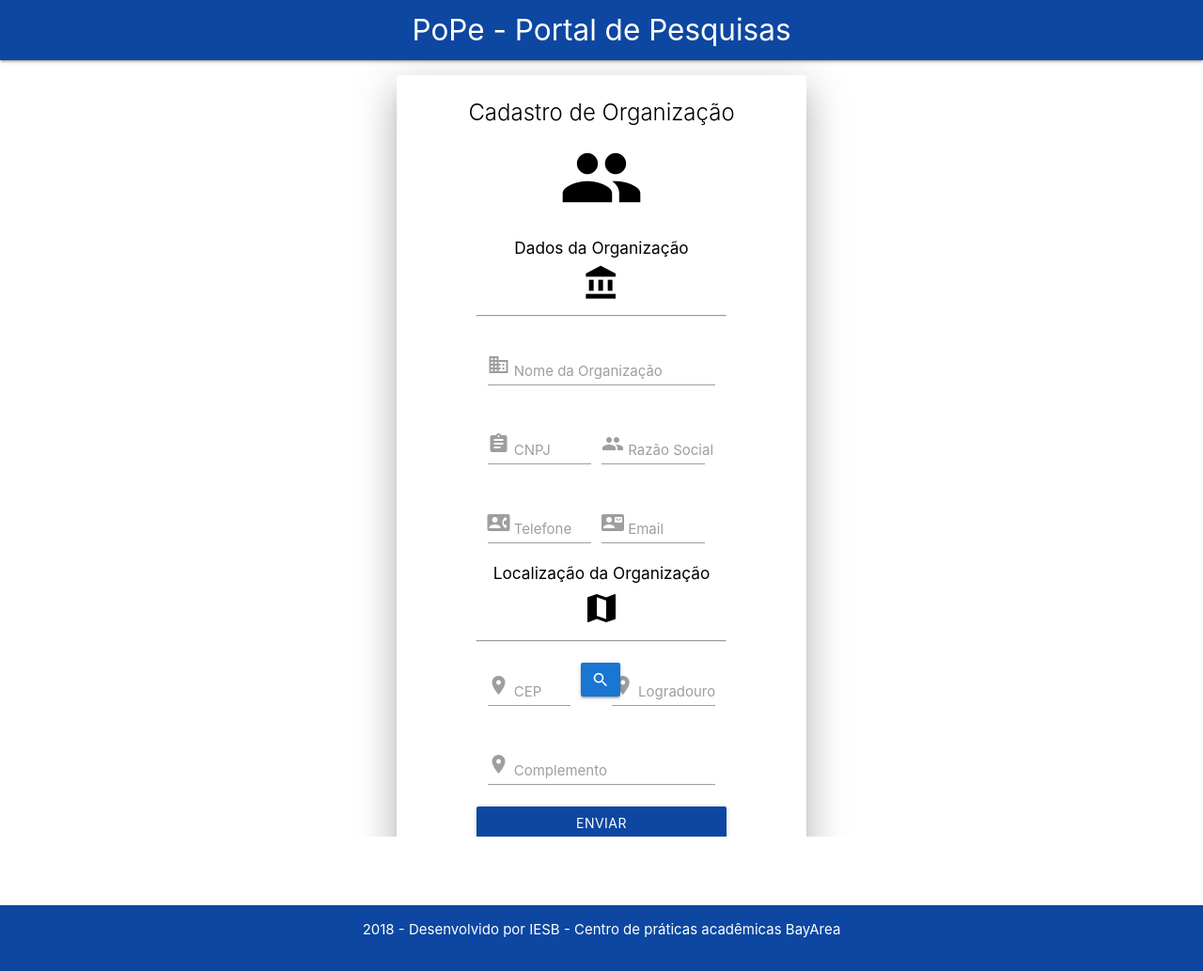
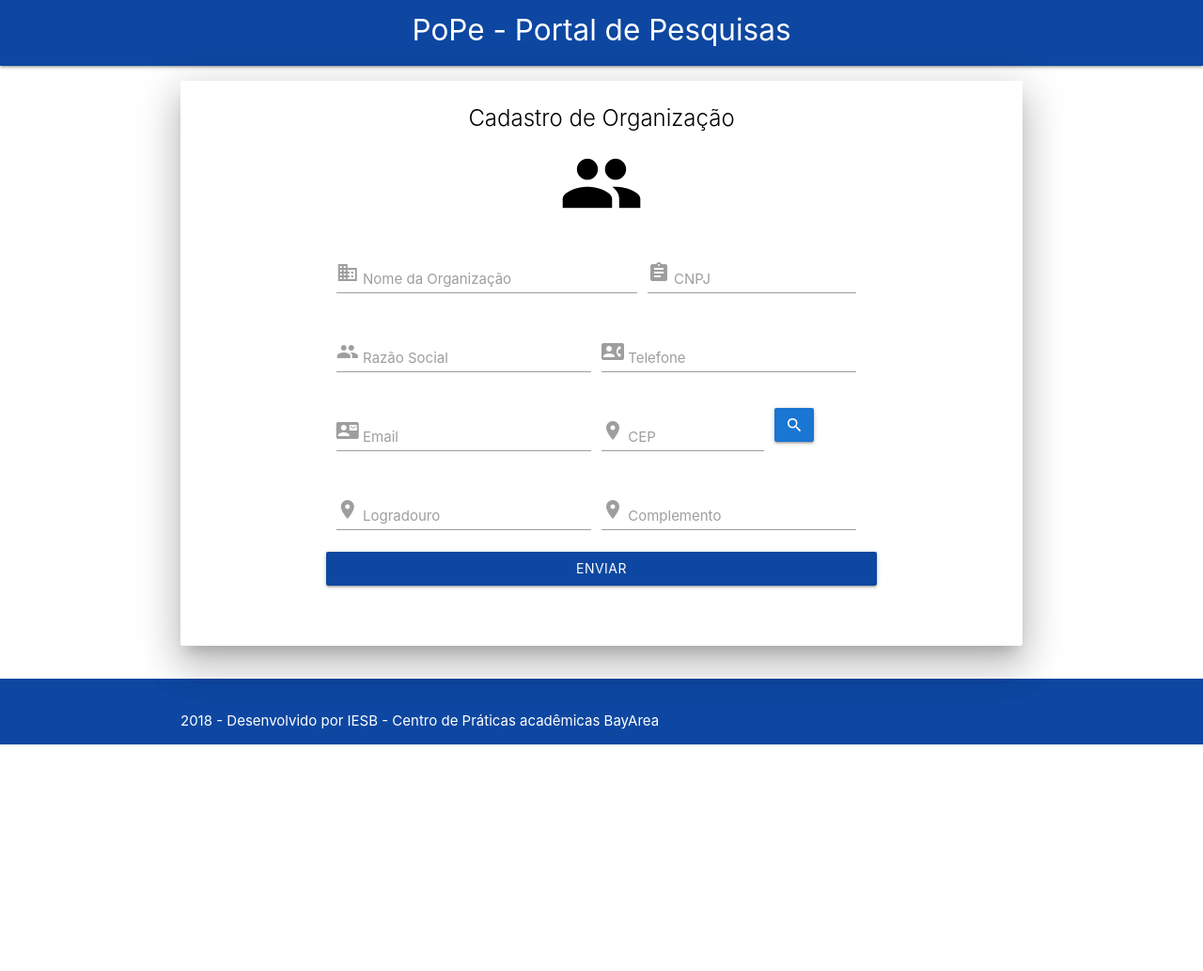
Before and after one commit to cpa-bayarea/pope, a Django app: page /new_organization/ in a window 1280 px wide. Shown: the whole page at 94% size. Run offline with Django 3.2, Linux system fonts and the light colour scheme; some libraries are stand-ins or nearby versions.

Commit message:
:bug: Ajustando o layout

```diff
--- a/organizations/templates/base.html
+++ /dev/null
@@ -1,37 +0,0 @@
-{% load static %}
-<!DOCTYPE html>
-<html>
-
-<head>
-  <title>PoPe - Portal de Pesquisas</title>
-  <link rel="stylesheet" href="{% static 'css/materialize.min.css' %}">
-  <meta name="viewport" content="width=device-width, initial-scale=1.0" />
-  <link href="https://fonts.googleapis.com/icon?family=Material+Icons" rel="stylesheet">
-  <script src="{% static 'js/jquery.min.js' %}"></script>
-  <script src="{% static 'js/materialize.min.js' %}"></script>
-</head>
-<body>
-  <header>
-    <nav>
-      <div class="nav-wrapper blue darken-4" style="padding: 0 5px;">
-        <a href="#" class="brand-logo white-text center hide-on-small-and-down">
-
-          PoPe - Portal de Pesquisas
-        </a>
-        <a href="#" class="brand-logo white-text center hide-on-med-and-up">
-          <span><img src="../../static/logo.png" class="img-responsive" alt="teste"></span>
-          PoPe
-        </a>
-      </div>
-    </nav>
-  </header>
-  <div class="container col s12" style="height: 80vh; overflow-y: auto;">
-    {% block main %} {% endblock %}
-  </div>
-  <footer style="position: fixed; bottom: 0; width: 100%;">
-    <div class="footer-copyright blue darken-4" style="width: 100%; text-align: center; height: 70px; padding-top: 15px;">
-      <a class="white-text center-align" href="https://cpa-bayarea.github.io">2018 - Desenvolvido por IESB - Centro de práticas acadêmicas BayArea</a>
-    </div>
-  </footer>
-</body>
-</html>
--- a/organizations/templates/organization_form.html
+++ b/organizations/templates/organization_form.html
@@ -1,19 +1,19 @@
 {% extends 'base.html' %} {% block main %} {% load compress %}
 <!-- Form Organization HTML -->
 <div class="row center-align" style="margin-top:1%">
-  <div class="col s12 m8 l6 offset-m2 offset-l3">
+  <div class="col s12 m12 l12">
     <div class="card z-depth-5">
       <div class="card-content black-text">
         <span class="card-title">Cadastro de Organização</span>
         <i class="large material-icons">people</i>
         <div class="row">
           <div class="container">
-            <form method="POST" class="col s12" action="{% url 'new-organization' %}">
+            <form method="POST" class="col s12 l12" action="{% url 'new-organization' %}">
               {% csrf_token %}
               <span class="helper-text red-text col s12 l12" data-error="true">
-                <span class="helper-text red-text col s12 l6">{{ form.org_name.errors}}</span>
-                <span class="helper-text red-text col s12 l6" data-error="true">
-                  <span class="helper-text red-text col s12 l6" data-error="true">
+                <span class="helper-text red-text col s12 l12">{{ form.org_name.errors}}</span>
+                <span class="helper-text red-text col s12 l12" data-error="true">
+                  <span class="helper-text red-text col s12 l12" data-error="true">
                     {{ form.email.errors }}
                   </span>
 
@@ -28,21 +28,16 @@
 
                 {{ form.cnpj.errors}}
               </span>
-              <span class="helper-text red-text col s12 l12" data-error="true">
+              <span class="helper-text red-text col s12 l6" data-error="true">
                 {{ form.additional_addr.errors }}
               </span>
 
-              <span>
-                <h6> Dados da Organização</h6>
-                <i class="material-icons" style="font-size: 40px;">account_balance</i>
-              </span>
-              <hr>
-              <div class="input-field row col s12">
+              <div class="input-field row col s12 l7">
                 <input name="org_name" id="org_name" type="text" required>
                 <label for="org_name">
                   <i class="material-icons">business</i> Nome da Organização</label>
               </div>
-              <div class="input-field row col s12 l6">
+              <div class="input-field row col s12 l5">
                 <input name="cnpj" id="cnpj" type="text" required>
                 <label for="cnpj">
                   <i class="material-icons">assignment</i> CNPJ</label>
@@ -65,12 +60,7 @@
                 <label for="email">
                   <i class="material-icons">contact_mail</i> Email</label>
               </div>
-              <span>
-                <h6> Localização da Organização</h6>
-                <i class="material-icons" style="font-size: 40px;">map</i>
-              </span>
-              <hr>
-              <div class="input-field row col s11 l5">
+              <div class="input-field row col s10 l4">
                 <input name="cep" type="text" id="cep" required>
                 <label for="cep">
                   <i class="material-icons">location_on</i> CEP</label>
@@ -85,7 +75,8 @@
                 <label for="logradouro">
                   <i class="material-icons">location_on</i> Logradouro</label>
               </div>
-              <div class="input-field row col s12 l12">
+
+              <div class="input-field row col s12 l6">
                 <input name="additional_addr" type="text" id="additional_addr" required>
                 <label for="additional_addr">
                   <i class="material-icons">location_on</i> Complemento</label>
--- a/users/templates/base.html
+++ b/users/templates/base.html
@@ -11,13 +11,12 @@
   <script src="{% static 'js/materialize.min.js' %}"></script>
 </head>
 
-<body >
-
+<body>
   <header>
     <nav style="height: 70px;">
       <div class="nav-wrapper blue darken-4" style="padding: 0 5px;">
         <a href="/login" class="brand-logo white-text center hide-on-small-and-down">
-          PoPe - Portal de Pesquisas
+          <span> PoPe - Portal de Pesquisas</span>
         </a>
         <a href="/login" class="brand-logo white-text center hide-on-med-and-up">
           PoPe
@@ -26,16 +25,20 @@
     </nav>
   </header>
 
-  <div class="container col s12">
+  <div class="container col s12 l12 m12">
     {% block main %} {% endblock %}
   </div>
 
-  <footer style="position: fixed; bottom: 0; width: 100%;">
-    <div class="footer-copyright blue darken-4" style="width: 100%; text-align: center; height: 70px; padding-top: 15px;">
-      <a class="white-text center-align" href="https://cpa-bayarea.github.io">2018 - Desenvolvido por IESB - Centro de Práticas acadêmicas BayArea</a>
+  <footer class="page-footer blue darken-4">
+    <div class="container">
+      <div class="footer-copyright blue darken-4" style="width: 100%; height: 30px; ">
+        <a class="white-text center-align" href="https://cpa-bayarea.github.io">2018 - Desenvolvido por IESB - Centro de Práticas acadêmicas BayArea</a>
+      </div>
     </div>
   </footer>
+
 </body>
+
 <script>
   $(document).ready(function () {
     $('select').formSelect();
--- a/users/templates/dashboard_base.html
+++ b/users/templates/dashboard_base.html
@@ -17,11 +17,9 @@
             $('.sidenav').sidenav();
         });
     </script>
-
-    <ul id="nav-mobile" class="sidenav sidenav-fixed" style="overflow: auto; transform: translateX(0%);">
+            <ul id="nav-mobile" class="sidenav sidenav-fixed" style="overflow: auto; transform: translateX(0%);">
         <li class="logo">
         </li>
-
         <li class="bold">
             <a href="{% url 'dashboard' %}" class="waves-effect waves-teal">Principal</a>
         </li>
@@ -33,7 +31,6 @@
             </div>
         </div>
     </main>
-
 </body>
 
 </html>
```
Also changed, not shown: users/templates/login.html (+12 -7 lines), users/templates/user_form.html (+7 -7 lines).
